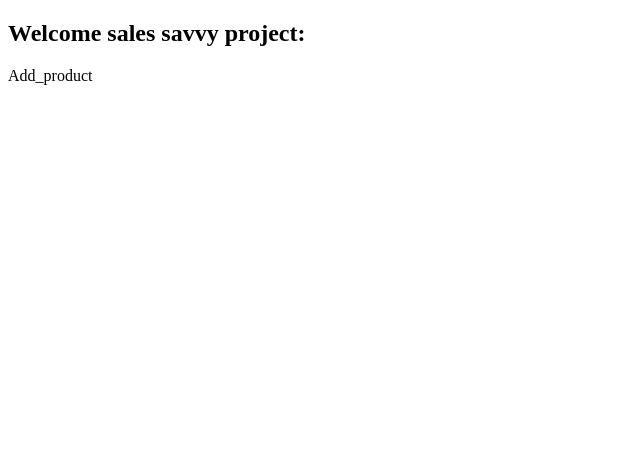
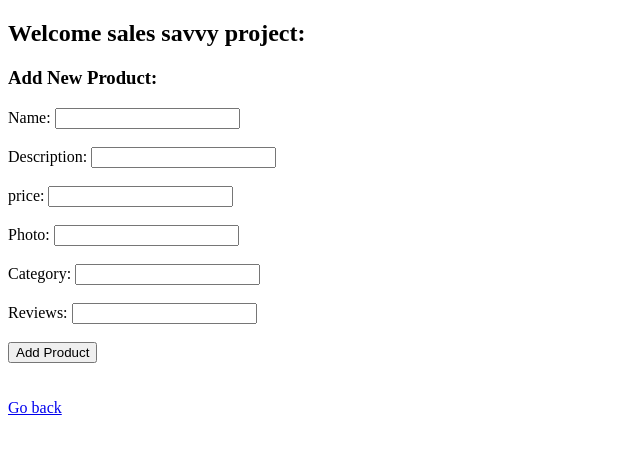
Before and after one commit to Kris1511/Sales-Savvy-Frontend, a React (Vite) app: page /addProduct in a window 1280 px wide. Shown: the top 454 px of the page, without its empty margins (0-640 px from the left). Built offline with nearby package versions, Linux system fonts and the light colour scheme.

Commit message:
added add product

```diff
--- a/src/pages/product/Add_product.jsx
+++ b/src/pages/product/Add_product.jsx
@@ -1,9 +1,120 @@
-import React from 'react'
+import React, { useState } from "react";
+import { Link } from "react-router-dom";
 
 function Add_product() {
+  const [name, setName] = useState("");
+  const [description, setDescription] = useState("");
+  const [price, setPrice] = useState("");
+  const [photo, setPhoto] = useState("");
+  const [category, setCategory] = useState("");
+  const [reviews, setReviews] = useState("");
+
+  const handleSubmit = async (e) => {
+    e.preventDefault();
+
+    const data = {
+      name,
+      description,
+      price,
+      photo,
+      category,
+    };
+
+    try {
+      const resp = await fetch("http://localhost:8080/addProduct", {
+        method: "POST",
+        headers: {
+          "Content-Type": "application/json",
+        },
+        body: JSON.stringify(data),
+      });
+
+      const msg = await resp.text();
+      alert(msg);
+
+      setName("");
+      setDescription("");
+      setPrice("");
+      setPhoto("");
+      setCategory("");
+      setReviews("");
+    } catch (error) {
+      console.log("Failed to add product");
+    }
+  };
+
   return (
-    <div>Add_product</div>
-  )
+    <div>
+      <h3>Add New Product: </h3>
+
+      <form action="" onSubmit={handleSubmit}>
+        <label htmlFor="name">Name: </label>
+        <input
+          type="text"
+          id="name"
+          name="name"
+          value={name}
+          onChange={(e) => setName(e.target.value)}
+        />
+        <br />
+        <br />
+        <label htmlFor="description">Description: </label>
+        <input
+          type="text"
+          id="description"
+          name="description"
+          value={description}
+          onChange={(e) => setDescription(e.target.value)}
+        />
+        <br />
+        <br />
+        <label htmlFor="price">price: </label>
+        <input
+          type="text"
+          id="price"
+          name="price"
+          value={price}
+          onChange={(e) => setPrice(e.target.value)}
+        />
+        <br />
+        <br />
+        <label htmlFor="photo">Photo: </label>
+        <input
+          type="text"
+          id="photo"
+          name="photo"
+          value={photo}
+          onChange={(e) => setPhoto(e.target.value)}
+        />
+        <br />
+        <br />
+        <label htmlFor="category">Category: </label>
+        <input
+          type="text"
+          id="category"
+          name="category"
+          value={category}
+          onChange={(e) => setCategory(e.target.value)}
+        />
+        <br />
+        <br />
+        <label htmlFor="reviews">Reviews: </label>
+        <input
+          type="text"
+          id="reviews"
+          name="reviews"
+          value={reviews}
+          onChange={(e) => setReviews(e.target.value)}
+        />
+        <br />
+        <br />
+        <button type="submit">Add Product</button>
+      </form>
+      <br />
+      <br />
+      <Link to="/product-management">Go back</Link>
+    </div>
+  );
 }
 
-export default Add_product
+export default Add_product;
--- a/src/pages/product/Delete_product.jsx
+++ b/src/pages/product/Delete_product.jsx
@@ -1,8 +1,46 @@
-import React from 'react'
+import React, { useState } from 'react'
 
 function Delete_product() {
+
+  const [id, setId] = useState();
+
+  const handleSubmit = async (e) => {
+    e.preventDefault();
+
+    const data = {
+      id
+    }
+
+    try {
+      const resp = await fetch("http://localhost:8080/deleteProduct/${id}", {
+        method : "DELETE"
+      });
+
+      const msg = resp.text();
+      alert(msg);
+    } catch (error) {
+      alert("There is something failed");
+    }
+  }
+
   return (
-    <div>Delete_product</div>
+    <div>
+      <h3>Delete Product: </h3>
+
+      <form action="" onSubmit={handleSubmit}>
+        <label htmlFor="id">Id: </label>
+        <input
+          type="text"
+          id="id"
+          name="id"
+          value={id}
+          onChange={(e) => setId(e.target.value)}
+        />
+        <br />
+        <br />
+        <button type="submit">Delete Product</button>
+      </form>
+    </div>
   )
 }
 
```
